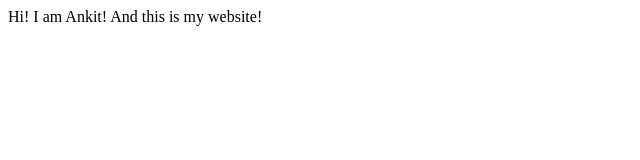
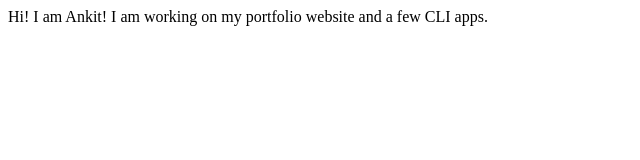
Before and after one commit to Ankit-Nag/ankitknag-portfolio, a plain HTML site: page index.html in a window 1280 px wide. Shown: the whole page, without its empty margins (0-640 px from the left). Drawn offline with Linux system fonts and the light colour scheme.

Commit message:
update detailsof work

```diff
--- a/index.html
+++ b/index.html
@@ -7,6 +7,7 @@
 </head>
 <body>
     Hi! I am Ankit!
-    And this is my website!
+
+    I am working on my portfolio website and a few CLI apps.
 </body>
 </html>
```
